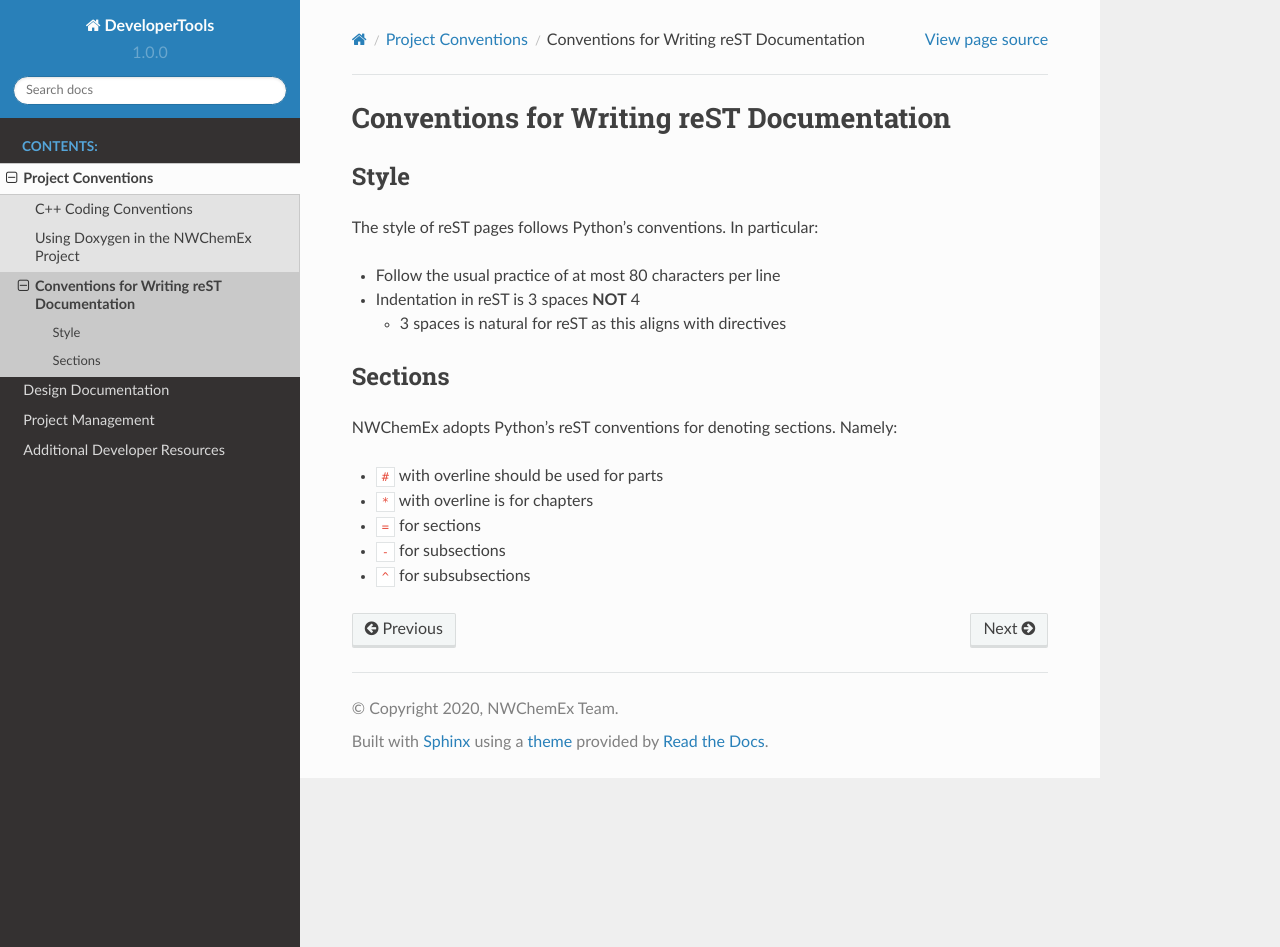
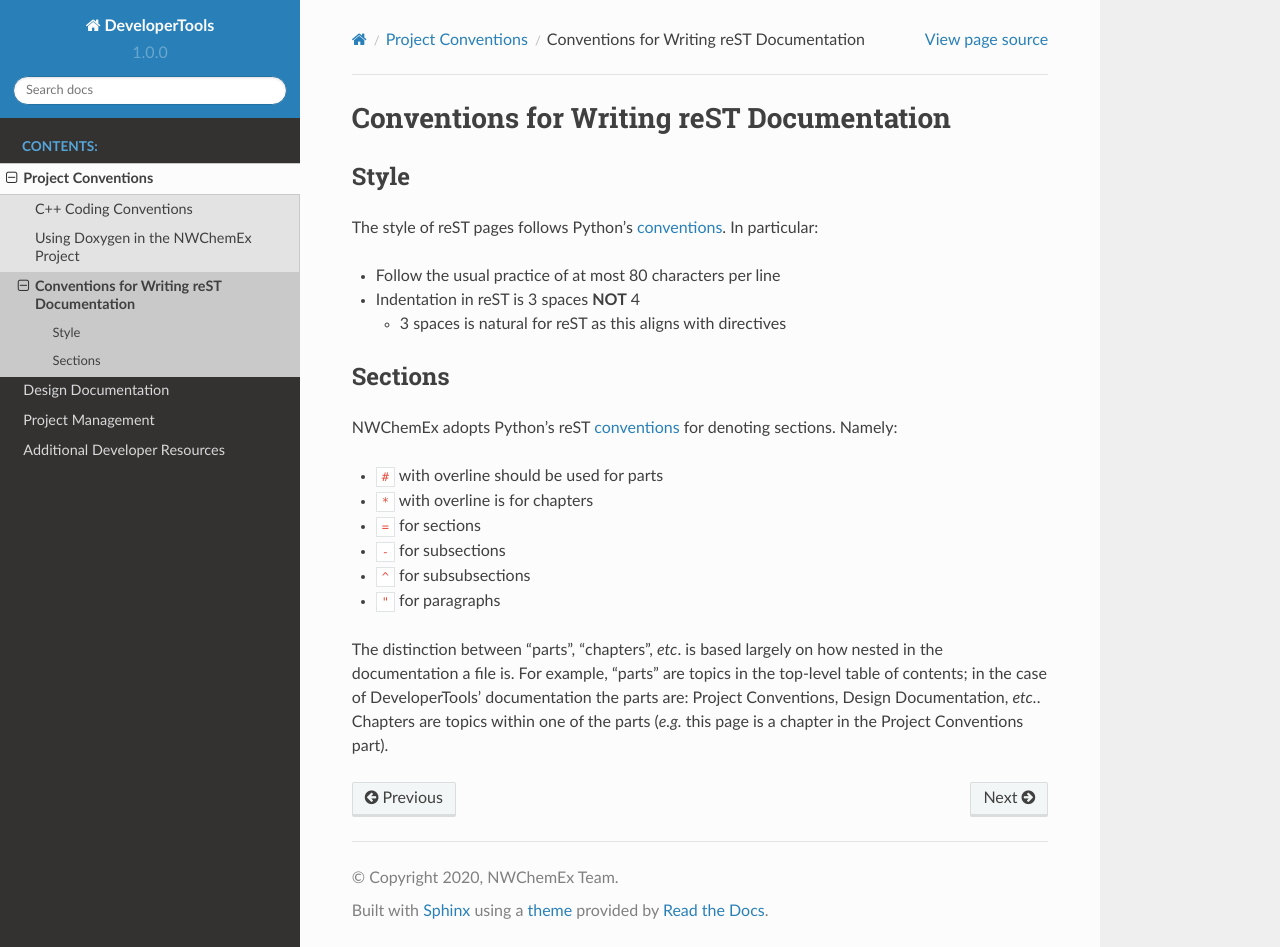
Before and after one commit to NWChemEx-Project/DeveloperTools, a Sphinx documentation site: the page built from docs/source/conventions/rst_conventions.rst, in a window 1280 px wide and 947 px high. Built offline with Sphinx 7.4.7 and the Read the Docs theme 2.0.0, drawn with Linux system fonts in a browser that asks for light colours.

Commit message:
adds energy workflow design

```diff
--- a/docs/source/conventions/rst_conventions.rst
+++ b/docs/source/conventions/rst_conventions.rst
@@ -5,7 +5,9 @@
 Style
 =====
 
-The style of reST pages follows Python's conventions. In particular:
+The style of reST pages follows Python's
+`conventions <https://devguide.python.org/documenting/#documenting-python>`_.
+In particular:
 
 - Follow the usual practice of at most 80 characters per line
 - Indentation in reST is 3 spaces **NOT** 4
@@ -15,10 +17,20 @@
 Sections
 ========
 
-NWChemEx adopts Python's reST conventions for denoting sections. Namely:
+NWChemEx adopts Python's reST
+`conventions <https://devguide.python.org/documenting/#sections>`_ for denoting
+sections. Namely:
 
 - ``#`` with overline should be used for parts
 - ``*`` with overline is for chapters
 - ``=`` for sections
 - ``-`` for subsections
 - ``^`` for subsubsections
+- ``"`` for paragraphs
+
+The distinction between "parts", "chapters", *etc*. is based largely on how
+nested in the documentation a file is. For example, "parts" are topics in the
+top-level table of contents; in the case of DeveloperTools' documentation the
+parts are: Project Conventions, Design Documentation, *etc.*. Chapters are
+topics within one of the parts (*e.g.* this page is a chapter in the Project
+Conventions part).
--- a/docs/source/design/index.rst
+++ b/docs/source/design/index.rst
@@ -10,3 +10,4 @@
    :caption: Contents:
 
    software_stack
+   energy_workflow
```
Also changed, not shown: docs/source/design/energy_workflow.rst (added, +14 -0 lines), 1 other file.
